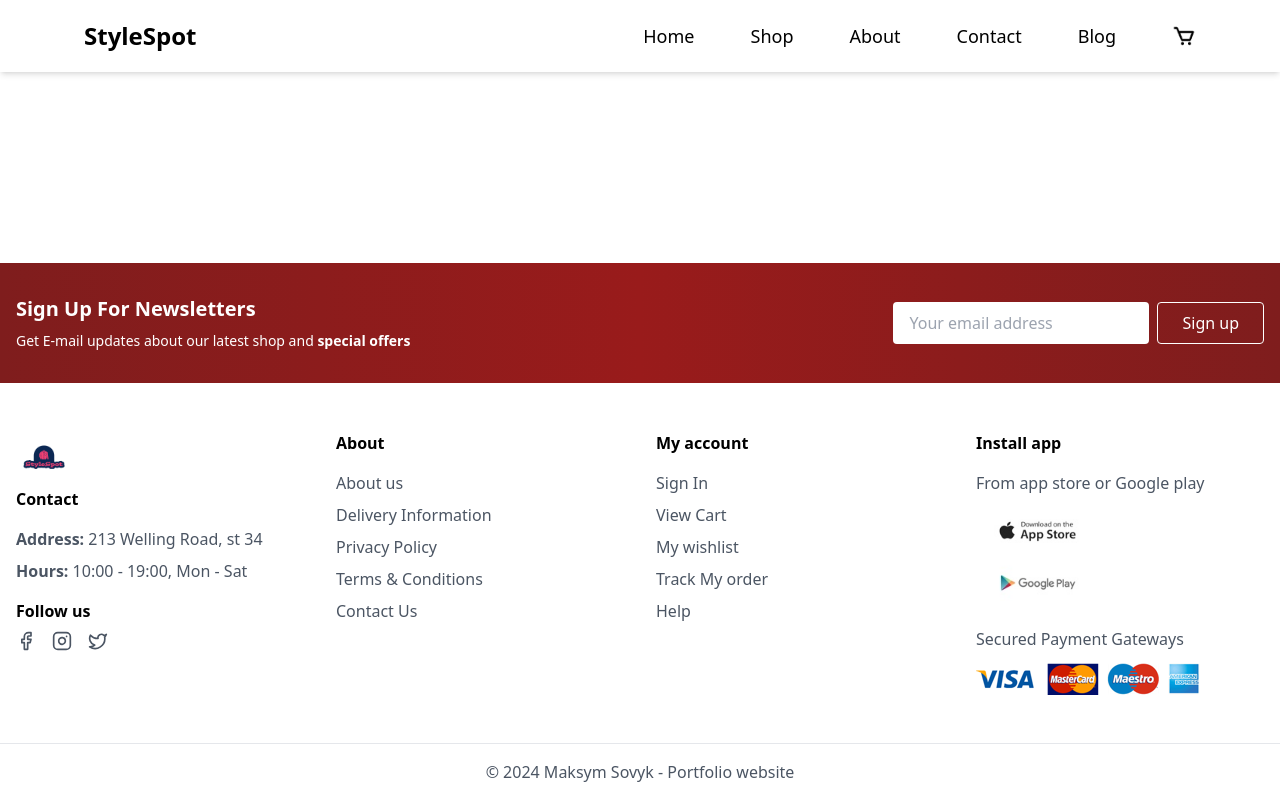
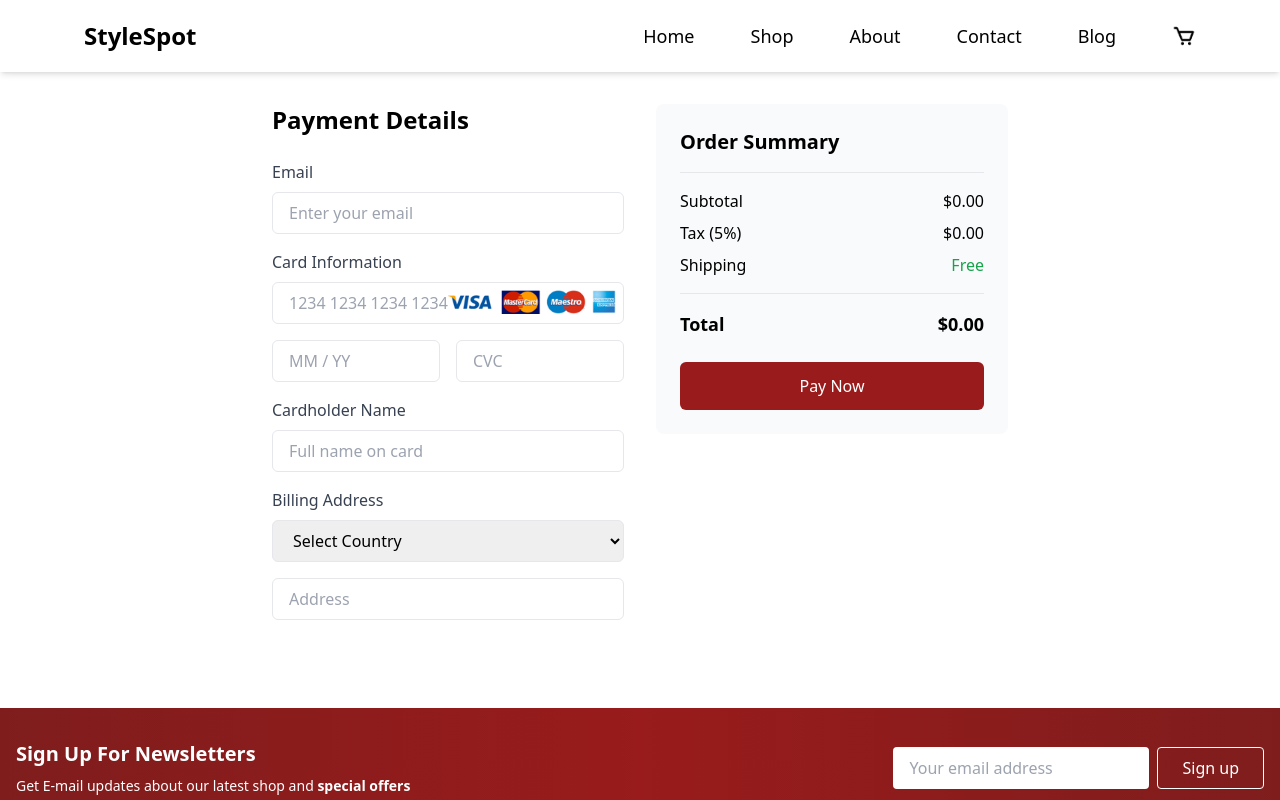
Before and after one commit to HulumyluU/StyleSpot, a React (Vite) app: page /pay in a window 1280 px wide. Shown: the top 800 px of the page. Built offline with nearby package versions, Linux system fonts and the light colour scheme.

Commit message:
Paying method

```diff
--- a/src/App.jsx
+++ b/src/App.jsx
@@ -10,6 +10,7 @@ import Shop from './pages/Shop';
 import { CartProvider } from './context/CartContext';
 import ProductDetail from './pages/ProductDetail';
 import { Toaster } from 'react-hot-toast';
+import Pay from './pages/Pay';
 function App() {
   return (
     <CartProvider>
@@ -24,6 +25,7 @@ function App() {
                <Route path="/blog" element={<Blog />} />
                <Route path="/shop" element={<Shop />} />
                <Route path="/product/:id" element={<ProductDetail />} />
+               <Route path='/pay' element={<Pay />} />
             </Routes>
          </Layout>
       </Router>
--- a/src/components/Footer.jsx
+++ b/src/components/Footer.jsx
@@ -1,12 +1,52 @@
-import React from 'react';
+import React, { useState } from 'react';
 import { Link } from 'react-router-dom';
 import { Facebook, Instagram, Twitter } from 'lucide-react';
 import ImageLoader from './ImageLoader';
+import toast from 'react-hot-toast';
 
 const Footer = () => {
+  const [email, setEmail] = useState('');
+
+  const validateEmail = (email) => {
+    return email.match(/^[^\s@]+@[^\s@]+\.[^\s@]+$/);
+  };
+
+  const handleSubscribe = (e) => {
+    e.preventDefault();
+
+    if (validateEmail(email)) {
+      toast.success(
+        <div className="flex items-center gap-2">
+          <span className="font-medium">{email}</span>
+          <span>Subscribed!</span>
+        </div>,
+        {
+          duration: 2000,
+          style: {
+            background: '#F3F4F6',
+            color: '#1F2937',
+          },
+        }
+      );
+      setEmail('');
+    } else {
+      toast.error(
+        <div className="flex items-center gap-2">
+          <span>Please enter a valid email address</span>
+        </div>,
+        {
+          duration: 2000,
+          style: {
+            background: '#F3F4F6',
+            color: '#1F2937',
+          },
+        }
+      );
+    }
+  };
+
   return (
     <footer className="bg-white mt-14">
-      {/* Newsletter Section */}
       <div className="w-full bg-gradient-to-r from-red-900 via-red-800 to-red-900 py-8">
         <div className="container mx-auto px-4">
           <div className="flex flex-col md:flex-row justify-between items-center gap-4">
@@ -17,20 +57,26 @@ const Footer = () => {
                 <span className="font-bold">special offers</span>
               </p>
             </div>
-            <div className="flex w-full md:w-auto gap-2">
+            <form onSubmit={handleSubscribe} className="flex w-full md:w-auto gap-2">
               <input
                 type="email"
+                value={email}
+                onChange={(e) => setEmail(e.target.value)}
                 placeholder="Your email address"
                 className="px-4 py-2 rounded flex-grow md:w-64"
               />
-              <button className="bg-transparent border border-white text-white px-6 py-2 rounded hover:bg-white hover:text-red-900 transition-colors">
+              <button
+                type="submit"
+                className="bg-transparent border border-white text-white px-6 py-2 rounded hover:bg-white hover:text-red-900 transition-colors"
+              >
                 Sign up
               </button>
-            </div>
+            </form>
           </div>
         </div>
       </div>
 
+      {/* Rest of the footer content remains the same */}
       {/* Main Footer Content */}
       <div className="container mx-auto px-4 py-12">
         <div className="grid grid-cols-1 md:grid-cols-4 gap-8">
@@ -45,9 +91,15 @@ const Footer = () => {
             <div className="mt-4">
               <h4 className="font-bold mb-2">Follow us</h4>
               <div className="flex gap-4">
+               <a href="https://www.instagram.com/" target='_blank' >
+                  <Instagram className="w-5 h-5 text-gray-600 hover:text-red-900 cursor-pointer" />
+               </a>
+               <a href="https://www.facebook.com/" target='_blank'>
                   <Facebook className="w-5 h-5 text-gray-600 hover:text-red-900 cursor-pointer" />
-                <Instagram className="w-5 h-5 text-gray-600 hover:text-red-900 cursor-pointer" />
+               </a>
+                <a href="https://x.com/" target='_blank'>
                   <Twitter className="w-5 h-5 text-gray-600 hover:text-red-900 cursor-pointer" />
+                </a>
               </div>
             </div>
           </div>
@@ -57,9 +109,9 @@ const Footer = () => {
             <h4 className="font-bold mb-4">About</h4>
             <ul className="space-y-2">
               <li><Link to="/about" className="text-gray-600 hover:text-red-900">About us</Link></li>
-              <li><Link to="/delivery" className="text-gray-600 hover:text-red-900">Delivery Information</Link></li>
-              <li><Link to="/privacy" className="text-gray-600 hover:text-red-900">Privacy Policy</Link></li>
-              <li><Link to="/terms" className="text-gray-600 hover:text-red-900">Terms & Conditions</Link></li>
+              <li><Link to="/about" className="text-gray-600 hover:text-red-900">Delivery Information</Link></li>
+              <li><Link to="/about" className="text-gray-600 hover:text-red-900">Privacy Policy</Link></li>
+              <li><Link to="/about" className="text-gray-600 hover:text-red-900">Terms & Conditions</Link></li>
               <li><Link to="/contact" className="text-gray-600 hover:text-red-900">Contact Us</Link></li>
             </ul>
           </div>
@@ -68,18 +120,16 @@ const Footer = () => {
           <div>
             <h4 className="font-bold mb-4">My account</h4>
             <ul className="space-y-2">
-              <li><Link to="/signin" className="text-gray-600 hover:text-red-900">Sign In</Link></li>
               <li><Link to="/cart" className="text-gray-600 hover:text-red-900">View Cart</Link></li>
-              <li><Link to="/wishlist" className="text-gray-600 hover:text-red-900">My wishlist</Link></li>
-              <li><Link to="/orders" className="text-gray-600 hover:text-red-900">Track My order</Link></li>
-              <li><Link to="/help" className="text-gray-600 hover:text-red-900">Help</Link></li>
+              <li><Link to="/#" className="text-gray-600 hover:text-red-900">My wishlist</Link></li>
+              <li><Link to="/cart" className="text-gray-600 hover:text-red-900">Track My order</Link></li>
+              <li><Link to="/about" className="text-gray-600 hover:text-red-900">Help</Link></li>
             </ul>
           </div>
 
           {/* Install App */}
           <div>
             <h4 className="font-bold mb-4">Install app</h4>
-            <p className="text-gray-600 mb-4">From app store or Google play</p>
             <div className="flex flex-col gap-3">
               <ImageLoader
                 src="../public/img/app.jpg"
--- a/src/context/CartContext.jsx
+++ b/src/context/CartContext.jsx
@@ -1,37 +1,35 @@
-// src/context/CartContext.jsx
-import { createContext, useState, useContext } from 'react';
+import { createContext, useContext, useState, useEffect } from 'react';
 
 const CartContext = createContext();
 
 export function CartProvider({ children }) {
-  const [cartItems, setCartItems] = useState([]);
+  const [cartItems, setCartItems] = useState(() => {
+    const savedCart = localStorage.getItem('cart');
+    return savedCart ? JSON.parse(savedCart) : [];
+  });
 
-  const addToCart = (product) => {
-    setCartItems(prevItems => {
-      const existingItem = prevItems.find(item => item.id === product.id);
-      if (existingItem) {
-        return prevItems.map(item =>
-          item.id === product.id
-            ? { ...item, quantity: item.quantity + 1 }
-            : item
-        );
+  useEffect(() => {
+    localStorage.setItem('cart', JSON.stringify(cartItems));
+  }, [cartItems]);
+
+  const addToCart = (item) => {
+    setCartItems(prev => {
+      const existing = prev.find(i => i.id === item.id);
+      if (existing) {
+        return prev.map(i => i.id === item.id ? {...i, quantity: i.quantity + 1} : i);
       }
-      return [...prevItems, { ...product, quantity: 1 }];
+      return [...prev, { ...item, quantity: 1 }];
     });
   };
 
-  const removeFromCart = (productId) => {
-    setCartItems(prevItems => prevItems.filter(item => item.id !== productId));
+  const removeFromCart = (id) => {
+    setCartItems(prev => prev.filter(item => item.id !== id));
   };
 
-  const updateQuantity = (productId, newQuantity) => {
-    setCartItems(prevItems =>
-      prevItems.map(item =>
-        item.id === productId
-          ? { ...item, quantity: Math.max(0, newQuantity) }
-          : item
-      )
-    );
+  const updateQuantity = (id, quantity) => {
+    setCartItems(prev => prev.map(item =>
+      item.id === id ? { ...item, quantity } : item
+    ));
   };
 
   return (
@@ -41,6 +39,4 @@ export function CartProvider({ children }) {
   );
 }
 
-export function useCart() {
-  return useContext(CartContext);
-}
+export const useCart = () => useContext(CartContext);
--- a/src/pages/Cart.jsx
+++ b/src/pages/Cart.jsx
@@ -1,11 +1,13 @@
-// src/pages/Cart.jsx
 import { useCart } from '../context/CartContext';
 import { Trash2 } from 'lucide-react';
 import toast from 'react-hot-toast';
 import ImageLoader from '../components/ImageLoader';
+import { useNavigate } from 'react-router-dom';
 
 function Cart() {
+   const navigate = useNavigate();
   const { cartItems, removeFromCart, updateQuantity } = useCart();
+  const TAX_RATE = 0.05;
 
   const handleRemoveItem = (item) => {
     removeFromCart(item.id);
@@ -48,8 +50,18 @@ function Cart() {
     );
   };
 
+  const calculateSubtotal = () => {
+    return cartItems.reduce((total, item) => total + item.price * item.quantity, 0);
+  };
+
+  const calculateTax = (subtotal) => {
+    return subtotal * TAX_RATE;
+  };
+
   const calculateTotal = () => {
-    return cartItems.reduce((total, item) => total + item.price * item.quantity, 0);
+    const subtotal = calculateSubtotal();
+    const tax = calculateTax(subtotal);
+    return subtotal + tax;
   };
 
   if (cartItems.length === 0) {
@@ -92,7 +104,7 @@ function Cart() {
                     </button>
                     <span className="px-4 py-1">{item.quantity}</span>
                     <button
-                      onClick={() => updateQuantity(item.id, item.quantity + 1)}
+                      onClick={() => handleUpdateQuantity(item, item.quantity + 1)}
                       className="px-3 py-1 border-l hover:bg-gray-100"
                     >
                       +
@@ -117,25 +129,42 @@ function Cart() {
           <div className="bg-gray-50 rounded-lg p-6 sticky top-6">
             <h2 className="text-xl font-semibold mb-4">Order Summary</h2>
 
+            {/* Individual items summary */}
             <div className="space-y-2 mb-4">
+              {cartItems.map((item) => (
+                <div key={item.id} className="flex justify-between text-sm">
+                  <span>{item.name} (x{item.quantity})</span>
+                  <span>${(item.price * item.quantity).toFixed(2)}</span>
+                </div>
+              ))}
+            </div>
+
+            <div className="border-t border-gray-200 pt-4 space-y-2">
               <div className="flex justify-between">
                 <span>Subtotal</span>
-                <span>${calculateTotal().toFixed(2)}</span>
+                <span>${calculateSubtotal().toFixed(2)}</span>
+              </div>
+              <div className="flex justify-between">
+                <span>Tax (5%)</span>
+                <span>${calculateTax(calculateSubtotal()).toFixed(2)}</span>
               </div>
               <div className="flex justify-between">
                 <span>Shipping</span>
-                <span>Free</span>
+                <span className="text-green-600">Free</span>
               </div>
             </div>
 
-            <div className="border-t border-gray-200 pt-4 mb-6">
+            <div className="border-t border-gray-200 mt-4 pt-4 mb-6">
               <div className="flex justify-between font-bold text-lg">
                 <span>Total</span>
                 <span>${calculateTotal().toFixed(2)}</span>
               </div>
             </div>
 
-            <button className="w-full bg-red-800 text-white py-3 rounded-md hover:bg-red-900 transition-colors">
+            <button
+               onClick={() => navigate('/pay')}
+               className="w-full bg-red-800 text-white py-3 rounded-md hover:bg-red-900 transition-colors"
+               >
                Proceed to Checkout
             </button>
           </div>
--- /dev/null
+++ b/src/pages/Pay.jsx
@@ -0,0 +1,136 @@
+import React from 'react';
+import { useCart } from '../context/CartContext';
+import ImageLoader from '../components/ImageLoader';
+
+function Pay() {
+  const { cartItems } = useCart();
+  const TAX_RATE = 0.05;
+
+  const calculateSubtotal = () => {
+    return cartItems.reduce((total, item) => total + item.price * item.quantity, 0);
+  };
+
+  const calculateTax = (subtotal) => {
+    return subtotal * TAX_RATE;
+  };
+
+  const calculateTotal = () => {
+    const subtotal = calculateSubtotal();
+    const tax = calculateTax(subtotal);
+    return subtotal + tax;
+  };
+
+  return (
+    <div className="max-w-3xl mx-auto px-4 py-8">
+      <div className="grid md:grid-cols-2 gap-8">
+        <div>
+          <h2 className="text-2xl font-semibold mb-6">Payment Details</h2>
+
+          <div className="space-y-4">
+            <div>
+              <label className="block text-gray-700 mb-2">Email</label>
+              <input
+                type="email"
+                className="w-full px-4 py-2 border rounded-md focus:ring-2 focus:ring-red-800 focus:outline-none"
+                placeholder="Enter your email"
+              />
+            </div>
+
+            <div>
+              <label className="block text-gray-700 mb-2">Card Information</label>
+              <div className="relative">
+                <input
+                  type="text"
+                  className="w-full px-4 py-2 border rounded-md focus:ring-2 focus:ring-red-800 focus:outline-none"
+                  placeholder="1234 1234 1234 1234"
+                />
+                <div className="absolute right-2 top-2">
+                  <ImageLoader src="../public/img/pay.png" alt="Payment methods" className="h-6" />
+                </div>
+              </div>
+
+              <div className="grid grid-cols-2 gap-4 mt-4">
+                <input
+                  type="text"
+                  className="px-4 py-2 border rounded-md focus:ring-2 focus:ring-red-800 focus:outline-none"
+                  placeholder="MM / YY"
+                />
+                <input
+                  type="text"
+                  className="px-4 py-2 border rounded-md focus:ring-2 focus:ring-red-800 focus:outline-none"
+                  placeholder="CVC"
+                />
+              </div>
+            </div>
+
+            <div>
+              <label className="block text-gray-700 mb-2">Cardholder Name</label>
+              <input
+                type="text"
+                className="w-full px-4 py-2 border rounded-md focus:ring-2 focus:ring-red-800 focus:outline-none"
+                placeholder="Full name on card"
+              />
+            </div>
+
+            <div>
+              <label className="block text-gray-700 mb-2">Billing Address</label>
+              <select className="w-full px-4 py-2 border rounded-md focus:ring-2 focus:ring-red-800 focus:outline-none mb-4">
+                <option>Select Country</option>
+                <option>Canada</option>
+                <option>United States</option>
+              </select>
+              <input
+                type="text"
+                className="w-full px-4 py-2 border rounded-md focus:ring-2 focus:ring-red-800 focus:outline-none"
+                placeholder="Address"
+              />
+            </div>
+          </div>
+        </div>
+
+        <div>
+          <div className="bg-gray-50 p-6 rounded-lg">
+            <h3 className="text-xl font-semibold mb-4">Order Summary</h3>
+
+            <div className="space-y-2 mb-4">
+              {cartItems.map((item) => (
+                <div key={item.id} className="flex justify-between text-sm">
+                  <span>{item.name} (x{item.quantity})</span>
+                  <span>${(item.price * item.quantity).toFixed(2)}</span>
+                </div>
+              ))}
+            </div>
+
+            <div className="border-t border-gray-200 pt-4 space-y-2">
+              <div className="flex justify-between">
+                <span>Subtotal</span>
+                <span>${calculateSubtotal().toFixed(2)}</span>
+              </div>
+              <div className="flex justify-between">
+                <span>Tax (5%)</span>
+                <span>${calculateTax(calculateSubtotal()).toFixed(2)}</span>
+              </div>
+              <div className="flex justify-between">
+                <span>Shipping</span>
+                <span className="text-green-600">Free</span>
+              </div>
+            </div>
+
+            <div className="border-t border-gray-200 mt-4 pt-4">
+              <div className="flex justify-between font-bold text-lg mb-6">
+                <span>Total</span>
+                <span>${calculateTotal().toFixed(2)}</span>
+              </div>
+
+              <button className="w-full bg-red-800 text-white py-3 rounded-md hover:bg-red-900 transition-colors">
+                Pay Now
+              </button>
+            </div>
+          </div>
+        </div>
+      </div>
+    </div>
+  );
+}
+
+export default Pay;
--- a/src/pages/Shop.jsx
+++ b/src/pages/Shop.jsx
@@ -19,7 +19,7 @@ function Shop(){
      <div className="w-full max-w-7xl mx-auto px-4 py-12">
        {/* Section Header */}
        <div className="mb-10 text-center">
-         <h2 className="text-3xl font-bold mb-2">Show with <span className="text-[#590000]">StyleSpot</span></h2>
+         <h2 className="text-3xl font-bold mb-2">Shop with <span className="text-[#590000]">StyleSpot</span></h2>
          <div className="w-24 h-1 bg-red-800 mx-auto"></div>
        </div>
 
```
Also changed, not shown: src/main.jsx (line endings or trailing spaces). Lines whose indentation alone changed are shown as unchanged.
